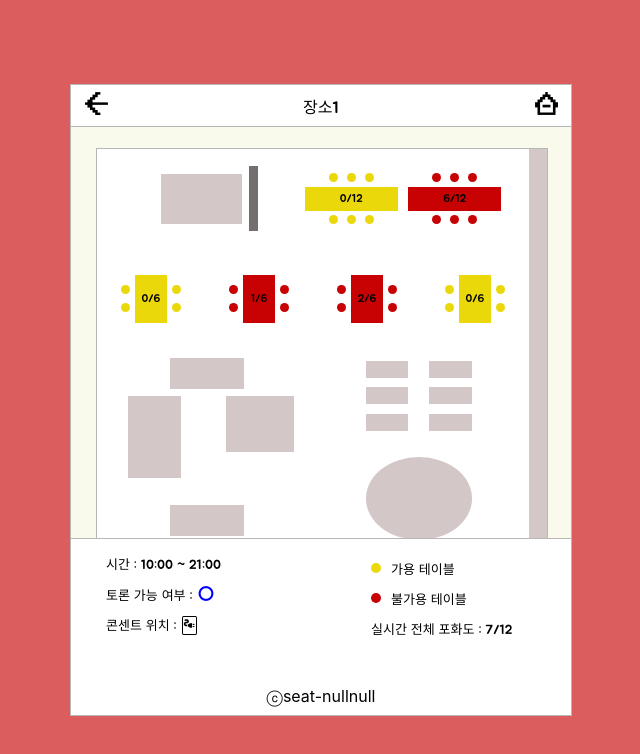
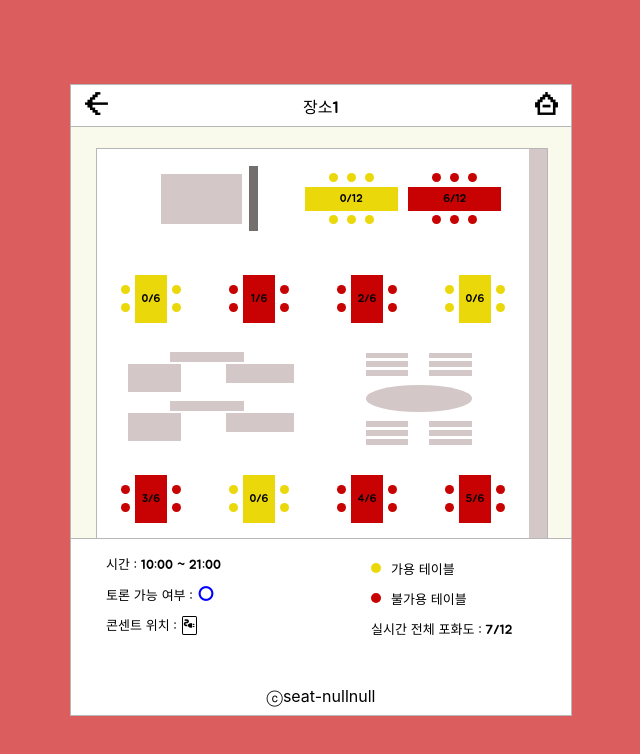
Before and after one commit to jermany17/seatnullnull, a React (Create React App) app: page /live-place1 in a window 1280 px wide. Shown: the top 754 px of the page, without its empty margins (319-959 px from the left). Built offline with nearby package versions, Linux system fonts and the light colour scheme.

Commit message:
gray찌뿌

```diff
--- a/src/SeatMap.css
+++ b/src/SeatMap.css
@@ -40,7 +40,7 @@
 }
 .gray_center{
   width: 96%;
-  height: 300px;
+  height: 100px;
   display: flex;
   align-items: center;
   justify-content: center;
--- a/src/pages/Mainborder.css
+++ b/src/pages/Mainborder.css
@@ -61,7 +61,7 @@
   display: flex;
   flex-direction: row;
   justify-content: center;
-  height: 300px;
+  height: 100px;
 }
 .window{
   margin-bottom: 2%;
```
